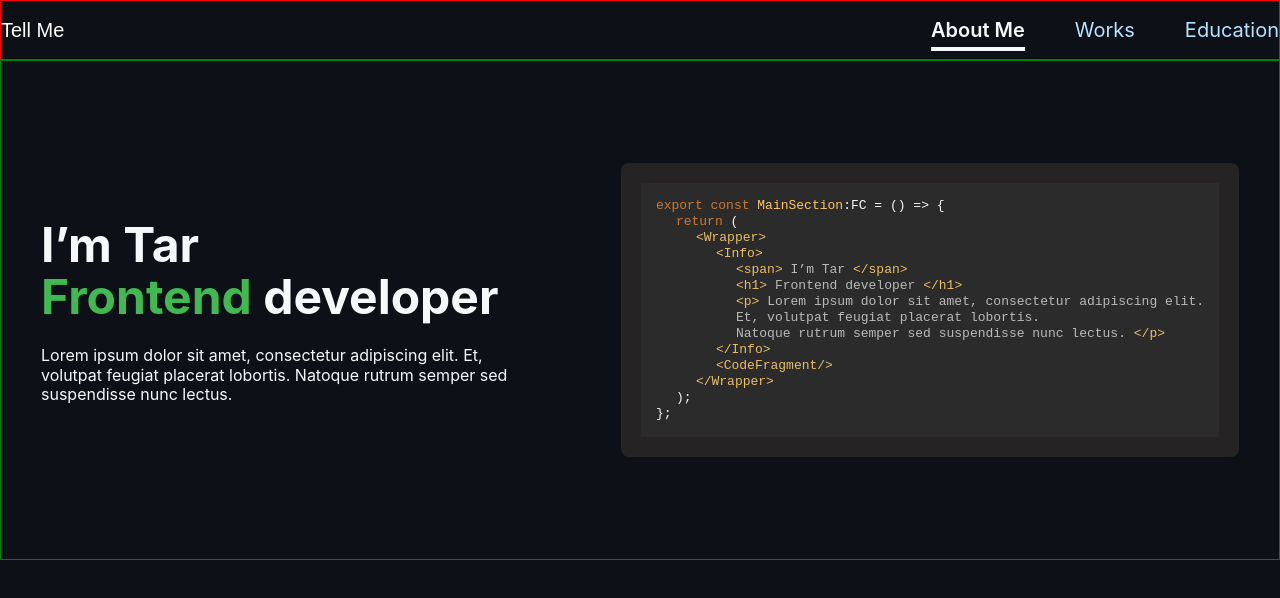
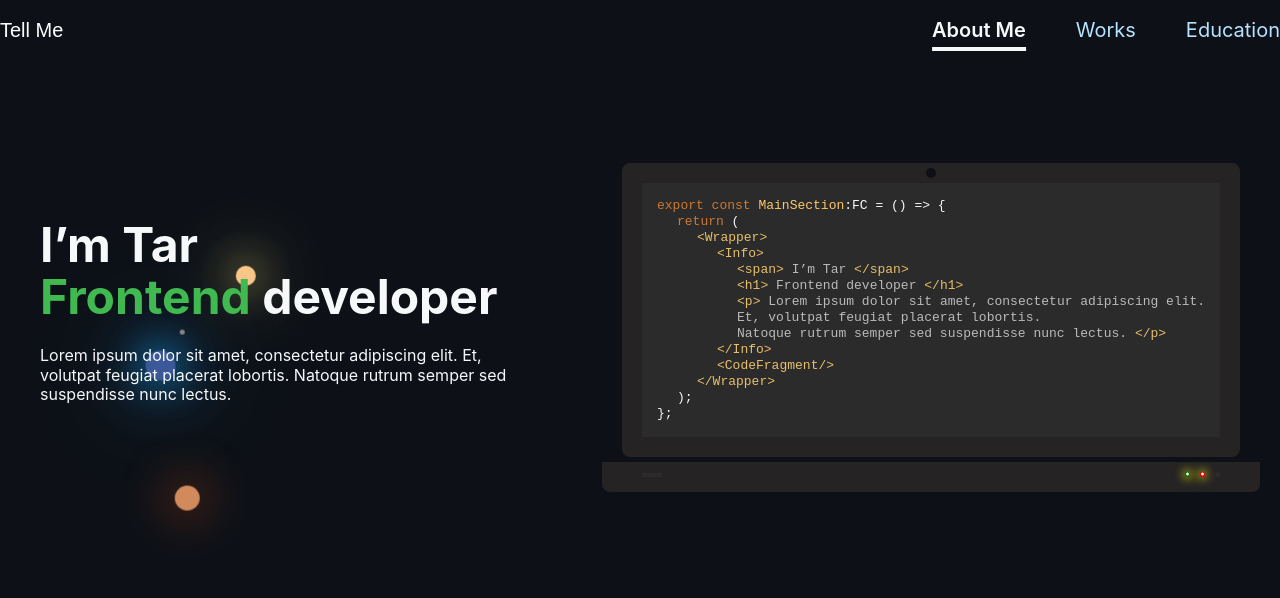
Before and after one commit to taras131/portfolio_2024, a React (Create React App) app: page / in a window 1280 px wide. Shown: the top 598 px of the page. Built offline with nearby package versions, Linux system fonts and the light colour scheme.

Commit message:
added_sollar_system

```diff
--- a/package.json
+++ b/package.json
@@ -13,6 +13,7 @@
     "react": "^18.2.0",
     "react-dom": "^18.2.0",
     "react-html-parser": "^2.0.2",
+    "react-parallax-tilt": "^1.7.191",
     "react-scripts": "5.0.1",
     "styled-components": "^6.1.8",
     "typescript": "^4.9.5",
--- a/src/components/CodeFragment.tsx
+++ b/src/components/CodeFragment.tsx
@@ -43,14 +43,13 @@ export const CodeFragment: FC<IProps> = ({myName}) => {
             </pre>
             </Wrapper>
         </LaptopImitation>
+
     );
 };
 
 const Wrapper = styled.div`
   background-color: ${({theme}) => theme.colors.backgroundSecondary};
   padding: 15px;
-
-
 `;
 
 interface ISpan {
--- a/src/components/LaptopImitation.tsx
+++ b/src/components/LaptopImitation.tsx
@@ -1,16 +1,105 @@
-import styled from "styled-components";
+import styled, {keyframes} from "styled-components";
+import React, {FC} from 'react';
+import {CodeFragment} from "./CodeFragment";
+import Tilt from "react-parallax-tilt";
 
-export const LaptopImitation = styled.div`
+interface IProps {
+    children: React.ReactNode
+}
+
+export const LaptopImitation: FC<IProps> = ({children}) => {
+    return (
+        <Tilt  className="parallax-effect-glare-scale"
+               perspective={500}
+               glareEnable={true}
+               glareMaxOpacity={0.45}
+               scale={1.02}
+        >
+            <Wrapper>
+                {children}
+                <Camera/>
+                <Body/>
+                <CardRider/>
+                <Indications>
+                    <li></li>
+                    <li></li>
+                    <li></li>
+                </Indications>
+            </Wrapper>
+        </Tilt>
+    );
+};
+
+const Wrapper = styled.div`
   border-radius: 8px;
   border: 20px solid #252323FF;
   position: relative;
-/*  *:before {
-    content: "";
-    position: absolute;
-    width: 10px;
-    height: 10px;
+`;
+
+const Camera = styled.div`
+  height: 10px;
+  width: 10px;
+  position: absolute;
+  top: -15px;
+  left: 50%;
+  border-radius: 50%;
+  transform: translateX(-50%);
+  background-color: ${({theme}) => theme.colors.backgroundPrimary};
+`;
+
+const Body = styled.div`
+  right: 0;
+  left: -40px;
+  width: calc(100% + 80px);
+  height: 30px;
+  background-color: #252323FF;
+  position: absolute;
+  bottom: -55px;
+  border-radius: 0 0 8px 8px;
+`;
+
+const CardRider = styled.div`
+  position: absolute;
+  width: 20px;
+  height: 4px;
+  background-color: ${({theme}) => theme.colors.backgroundSecondary};
+  bottom: -40px;
+`
+
+const blink = keyframes`
+  0% {
+    background-color: ${({theme}) => theme.colors.backgroundSecondary}
+  }
+  50% {
+    background: radial-gradient(circle at 50% 40%, white 20%, red 50%);
+    box-shadow: 0 0 10px 2px rgba(255, 255, 0, .7);
+  }
+  100% {
+    background-color: ${({theme}) => theme.colors.backgroundSecondary}
+  }
+`
+
+const Indications = styled.ul`
+  position: absolute;
+  right: 0;
+  bottom: -40px;
+  display: flex;
+  align-items: center;
+  gap: 10px;
+
+  li {
+    height: 5px;
+    width: 5px;
     border-radius: 50%;
-    top: 5px;
-    background-color: ${({theme}) => theme.colors.backgroundPrimary};
-  }*/
+    background-color: ${({theme}) => theme.colors.backgroundSecondary};
+  }
+
+  li:first-child {
+    background: radial-gradient(circle at 50% 40%, white 20%, green 50%);
+    box-shadow: 0 0 10px 2px rgba(255, 255, 0, .7);
+  }
+
+  li:nth-child(2) {
+    animation: ${blink} 1s infinite;
+
 `;
--- a/src/components/Navigation.tsx
+++ b/src/components/Navigation.tsx
@@ -30,18 +30,11 @@ const NavWrapper = styled.nav`
     align-items: start;
     gap: 50px;
   }
-
-  li {
-
-  }
-
-
 `;
 
 interface INavItem {
     isActive: boolean
 }
-
 
 const itemAnimation = keyframes`
   0% {
@@ -52,8 +45,6 @@ const itemAnimation = keyframes`
   75% {
     width: 120%;
     opacity: 1;
-
-
   }
   100% {
     width: 100%;
--- /dev/null
+++ b/src/components/SolarSystem.tsx
@@ -0,0 +1,135 @@
+import React from 'react';
+import styled, {keyframes} from "styled-components";
+
+export const SolarSystem = () => {
+    return (
+        <Wrapper>
+            <Planet_0/>
+            <Planet_1><Satellite/></Planet_1>
+            <Planet_2/>
+            <Comet/>
+        </Wrapper>
+    );
+};
+
+const Wrapper = styled.div`
+position: absolute;
+  height: 100%;
+  width: 100%;
+  top: 50%;
+  left: 50%;
+  z-index: -1;
+`;
+
+const orbit_0 = keyframes`
+  from {
+    transform: rotate(0deg) translateX(70px) rotate(0deg); /* Начальное положение планеты */
+  }
+  to {
+    transform: rotate(360deg) translateX(70px) rotate(-360deg); /* Конечное положение планеты */
+  }
+`
+
+const Planet_0 = styled.div`
+  height: 20px;
+  width: 20px;
+  border-radius: 50%;
+  position: absolute;
+  z-index: 1;
+  animation: ${orbit_0} 9s infinite linear;
+  background: #f9c688;
+  box-shadow: 0 0 40px #fffb7d, 0 0 70px #ffbd88, 0 0 100px #ffdb9e;
+`;
+
+const orbit_1 = keyframes`
+  from {
+    transform: rotate(0deg) translateX(150px) rotate(0deg); /* Начальное положение планеты */
+  }
+  to {
+    transform: rotate(360deg) translateX(150px) rotate(-360deg); /* Конечное положение планеты */
+  }
+`
+
+const Planet_1 = styled.div`
+  height: 30px;
+  width: 30px;
+  border-radius: 50%;
+  position: absolute;
+  z-index: 1;
+  animation: ${orbit_1} 12s infinite linear;
+  background: #3b5998;
+  box-shadow: 0 0 40px #00b3ff, 0 0 70px #4286f4, 0 0 100px #39b3e3;
+`;
+
+const orbit_2 = keyframes`
+  from {
+    transform: rotate(0deg) translateX(210px) rotate(0deg); /* Начальное положение планеты */
+  }
+  to {
+    transform: rotate(360deg) translateX(210px) rotate(-360deg); /* Конечное положение планеты */
+  }
+`
+
+const Planet_2 = styled.div`
+  height: 25px;
+  width: 25px;
+  border-radius: 50%;
+  background-color: #d08a5c;
+  box-shadow: 0 0 50px #ff5a1d;
+  position: absolute;
+  z-index: 1;
+  animation: ${orbit_2} 16s infinite linear;
+`;
+
+const moveComet = keyframes`
+  0% {
+    top: 500px;
+    left: -500px;
+  }
+  25% {
+    top: 250px;
+    left: -250px; /* Положение кометы при пересечении солнечной системы */
+  }
+  50% {
+    top: 0;
+    left: 0;
+  }
+  75% {
+    top: -250px;
+    left: 250px; /* Возвращение кометы к начальной точке */
+  }
+  100% {
+    top: -500px;
+    left: 500px;
+  }
+`
+
+const Comet = styled.div`
+  width: 7px; /* Ширина кометы */
+  height: 10px; /* Высота кометы */
+  border-radius: 50%;
+  background: linear-gradient(to left, rgba(255, 255, 255, 1), rgba(255, 204, 0, 0.5), rgba(255, 255, 255, 0)); /* Градиент цветов, эмулирующий хвост кометы */
+  position: absolute;
+  top: -500px;
+  left: 500px;
+  animation: ${moveComet} 6s linear  20s; /* Анимация движения кометы по орбите */
+
+`;
+
+const satelliteOrbit = keyframes`
+  from {
+    transform: rotate(0deg) translateX(40px) rotate(0deg); /* Начальное положение спутника относительно планеты */
+  }
+  to {
+    transform: rotate(360deg) translateX(40px) rotate(-360deg); /* Конечное положение спутника относительно планеты */
+  }
+`
+const Satellite = styled.div`
+  position: absolute;
+  width: 5px; /* Размер спутника */
+  height: 5px;
+  background-color: #888; /* Цвет спутника */
+  border-radius: 50%; /* Делает спутник круглой формы */
+  animation: ${satelliteOrbit} 6s linear infinite; /* Анимиця вращения спутника */
+  transform-origin: 50% -100px;
+`;
--- a/src/layout/Header.tsx
+++ b/src/layout/Header.tsx
@@ -20,6 +20,4 @@ const AppHeader = styled.header`
   display: flex;
   align-items: center;
   justify-content: space-between;
-
-  border: 1px solid red;
 `;
--- a/src/sections/MainSection.tsx
+++ b/src/sections/MainSection.tsx
@@ -1,6 +1,8 @@
 import React, {FC, useEffect, useState} from 'react';
 import {CodeFragment} from "../components/CodeFragment";
-import styled from "styled-components";
+import Tilt from 'react-parallax-tilt';
+import styled, {keyframes} from "styled-components";
+import {SolarSystem} from "../components/SolarSystem";
 
 const texts = ["Шёь Ефкфы Яму", "I’m Taras Zverev"];
 
@@ -33,8 +35,6 @@ export const MainSection: FC = () => {
             return () => clearTimeout(timeout);
         }
     }, [displayedText, texts, currentTextIndex, currentIndex]);
-
-
     return (
         <Wrapper>
             <Info>
@@ -44,8 +44,10 @@ export const MainSection: FC = () => {
                     Lorem ipsum dolor sit amet, consectetur adipiscing elit. Et, volutpat feugiat placerat lobortis.
                     Natoque rutrum semper sed suspendisse nunc lectus.
                 </p>
+                <SolarSystem/>
             </Info>
             <CodeFragment myName={displayedText}/>
+
         </Wrapper>
     );
 };
@@ -56,6 +58,14 @@ const Wrapper = styled.section`
   display: flex;
   align-items: center;
   justify-content: space-between;
+  position: relative;
+  gap: 20px;
+
+  @media screen and (max-width: 1180px) {
+    flex-direction: column;
+    justify-content: center;
+    gap: 70px;
+  }
 
   img {
     width: 525px;
@@ -64,16 +74,18 @@ const Wrapper = styled.section`
     border-radius: 8px;
     opacity: .7;
   }
-
-  border: 1px solid green;
 `;
 
 const Info = styled.div`
+  z-index: 2;
+  position: relative;
+
   span {
     display: inline-block;
     height: 48px;
     font-size: 48px;
     font-weight: 700;
+
   }
 
   h1 {
```
Also changed, not shown: 1 other file (tests, documents, lock files or other folders).
